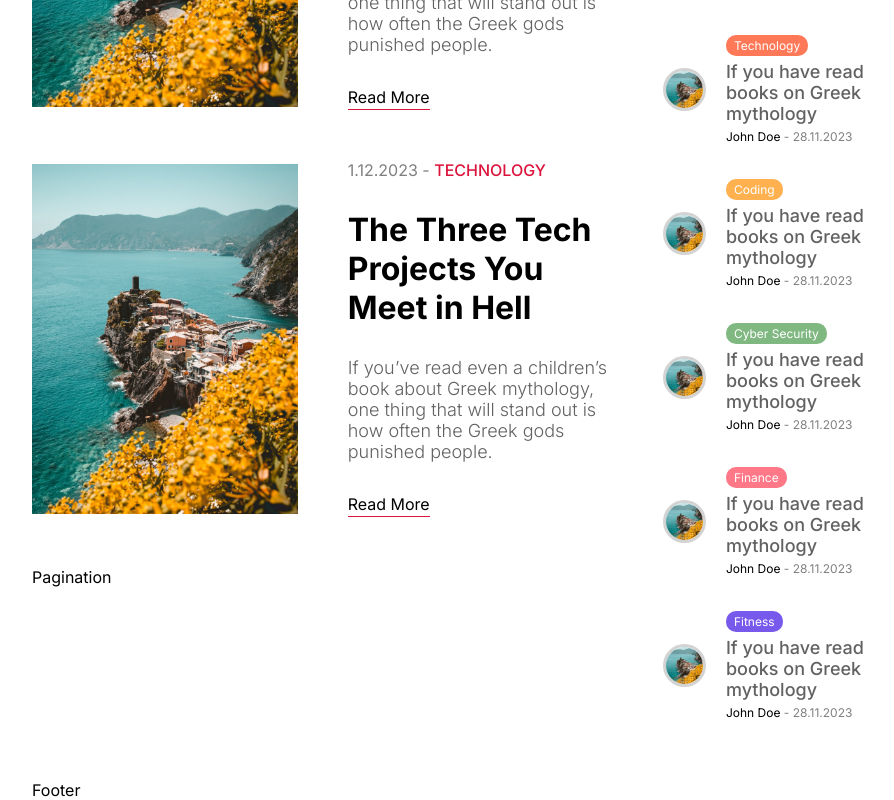
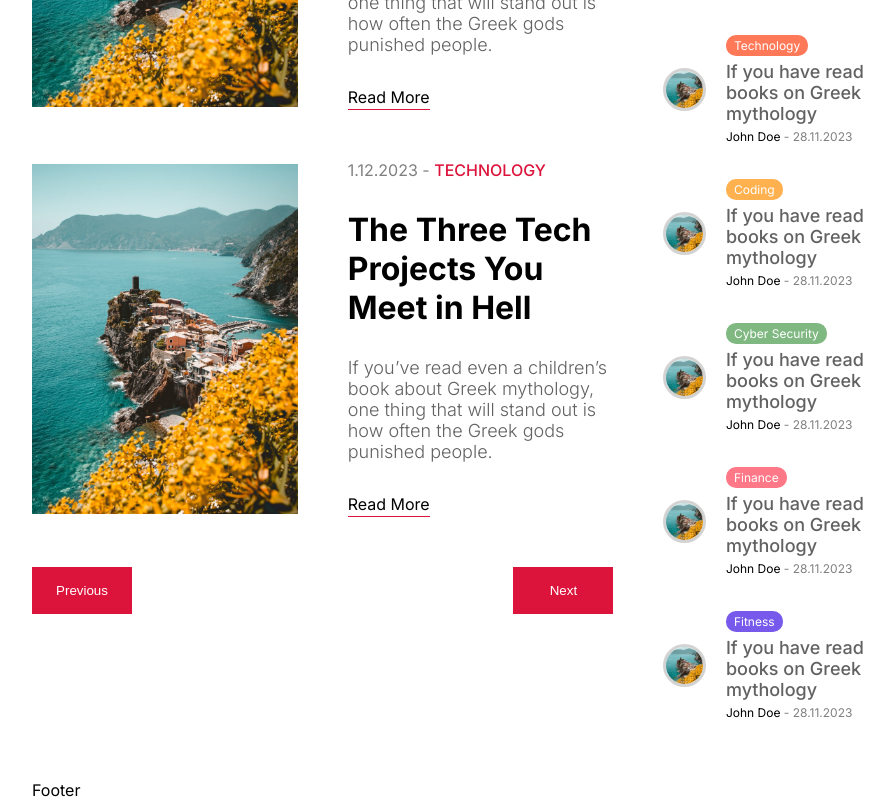
Before and after one commit to max-ajwang/nextjs-blog, a Next.js app: page / in a window 1280 px wide. Shown: the part 2470-3270 px from the top of the page, without its empty margins (176-1070 px from the left). Built offline with nearby package versions, Linux system fonts and the light colour scheme.

Commit message:
Pagination button design

```diff
--- a/src/components/pagination/Pagination.jsx
+++ b/src/components/pagination/Pagination.jsx
@@ -2,7 +2,12 @@ import React from 'react';
 import styles from './pagination.module.css';
 
 const Pagination = () => {
-  return <div className={styles.container}>Pagination</div>;
+  return (
+    <div className={styles.container}>
+      <button className={styles.button}>Previous</button>
+      <button className={styles.button}>Next</button>
+    </div>
+  );
 };
 
 export default Pagination;
--- a/src/components/pagination/pagination.module.css
+++ b/src/components/pagination/pagination.module.css
@@ -0,0 +1,13 @@
+.container {
+  display: flex;
+  justify-content: space-between;
+}
+
+.button {
+  width: 100px;
+  border: none;
+  padding: 16px;
+  background-color: crimson;
+  color: white;
+  cursor: pointer;
+}
```
